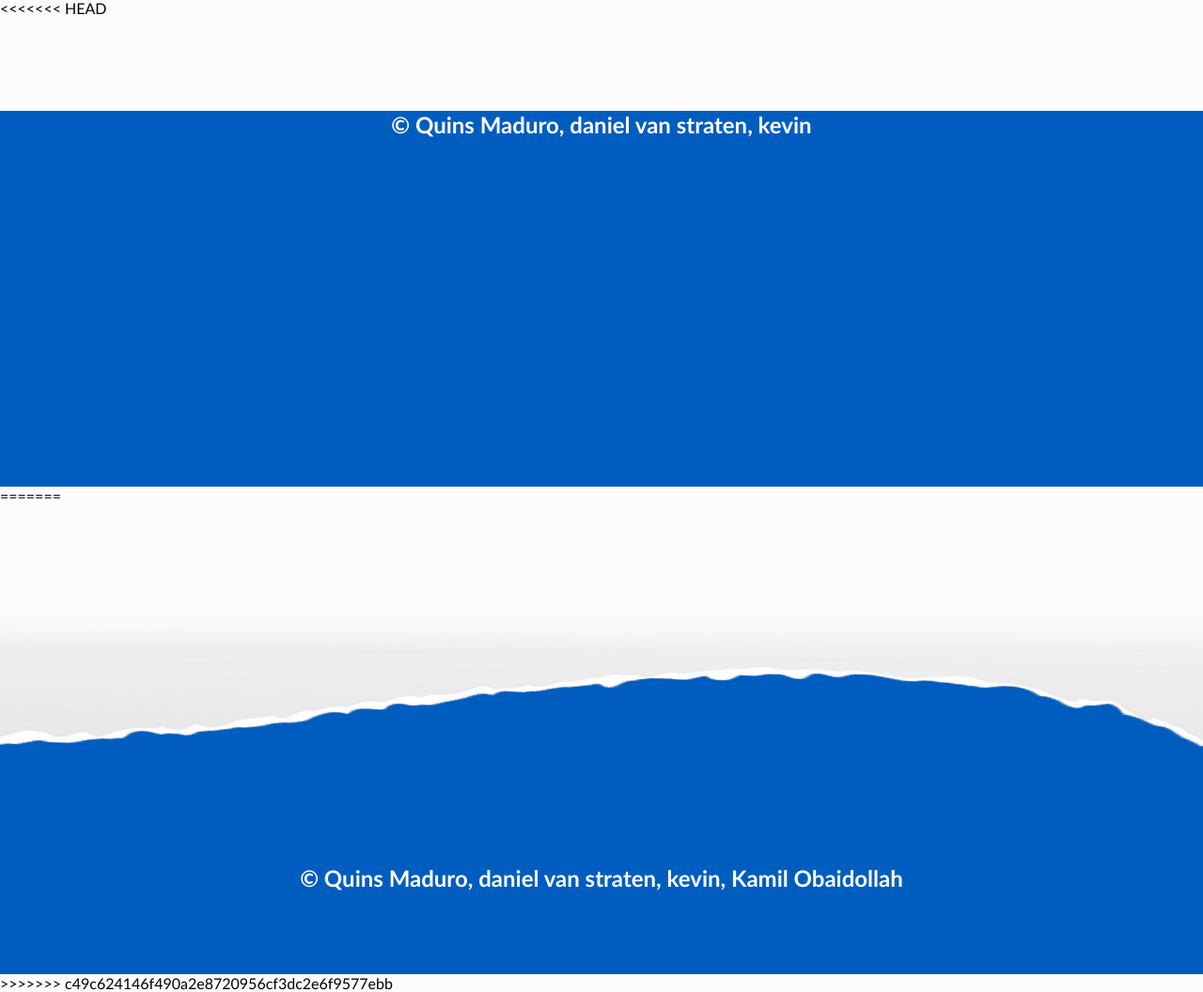
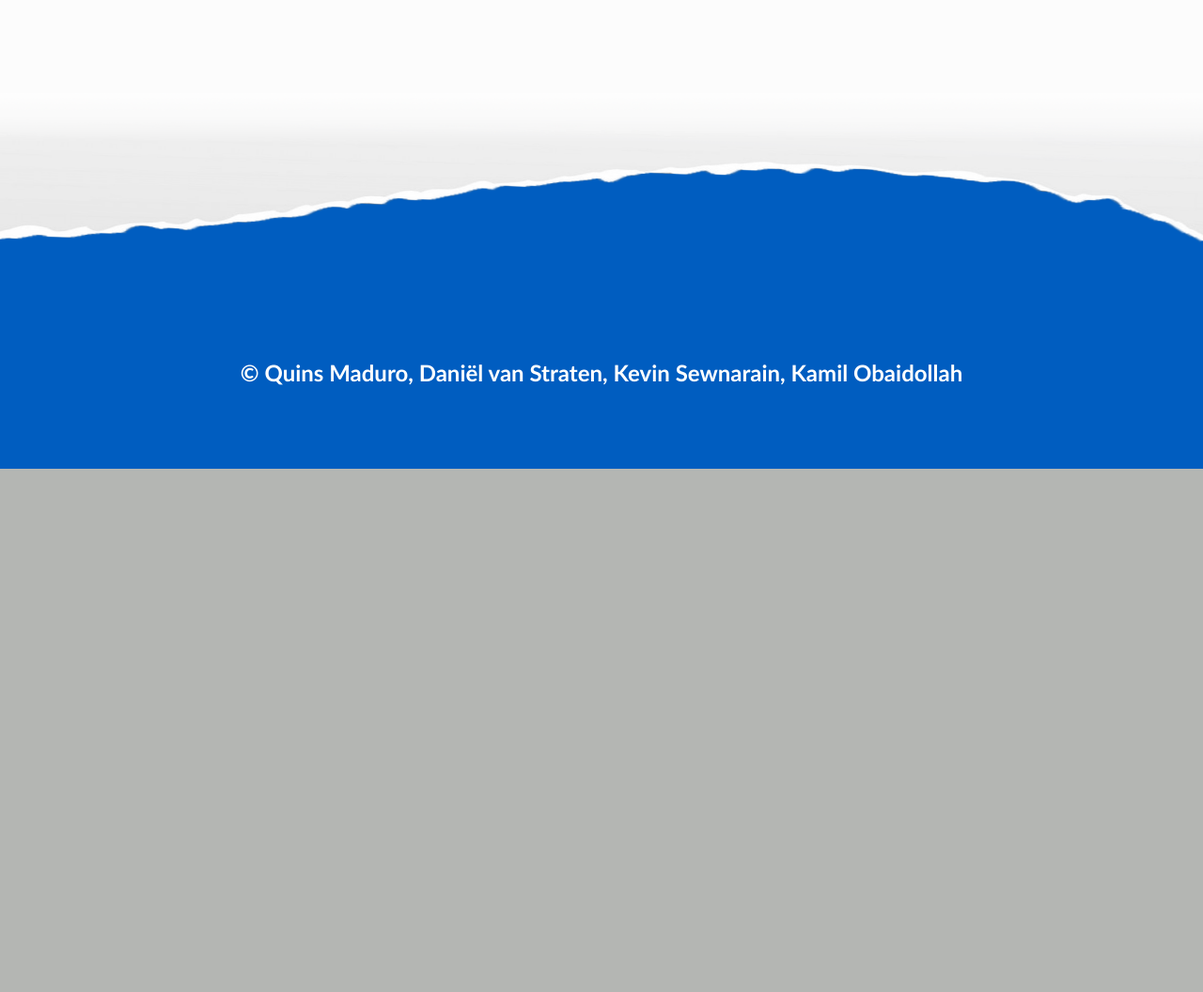
Before and after one commit to Davans01/Ala_Otto_Graaf, a PHP site: page / in a window 1280 px wide. Shown: the part 1637-2693 px from the top of the page at 94% size. After the commit the page ends 2136 px from the top, so only its background shows below. Run offline with PHP 8.4, Linux system fonts and the light colour scheme.

Commit message:
Added something

```diff
--- a/css/otto.css
+++ b/css/otto.css
@@ -7,7 +7,7 @@
    }
 .bg-img {
     /* The image used */
-    background-image: url("ottoback.png");
+    background-image: url("../images/ottoback.png");
     min-height: 780px;
     background-position: center;
     background-repeat: no-repeat;
@@ -89,7 +89,7 @@
  }
 .bg-img {
   /* The image used */
-  background-image: url("ottoback.png");
+  background-image: url("../images/ottoback.png");
   min-height: 780px;
   background-position: center;
   background-repeat: no-repeat;
--- a/includes/footer.php
+++ b/includes/footer.php
@@ -1,3 +1,4 @@
 <footer>
-     <h2>&copy; Quins Maduro, daniel van straten, kevin</h2>
+   <img class="footer" src="images/naamloos-1.png">
+     <h2>&copy; Quins Maduro, Daniël van Straten, Kevin Sewnarain, Kamil Obaidollah</h2>
 </footer>
--- a/index.php
+++ b/index.php
@@ -22,11 +22,6 @@
         <i class="fa fa-th btn-gallery active"></i>
         <i class="fa fa-list btn-list"></i>
       </nav>
-<<<<<<< HEAD
-
-=======
-
->>>>>>> c49c624146f490a2e8720956cf3dc2e6f9577ebb
 <br><br>
       <div class="gallery">
         <img class="picture" src="images/chi-liu-1552956-unsplash.jpg">
@@ -54,19 +49,10 @@
  $(this).animate({opacity:0.8},200);
 });
       </script>
-<<<<<<< HEAD
+     </html>
+
       <?php
       include("includes/footer.php");
       ?>
       </body>
      </html>
-=======
-
-      </body>
-     <footer>
-        <img class="footer" src="images/naamloos-1.png">
-          <h2>&copy; Quins Maduro, daniel van straten, kevin, Kamil Obaidollah</h2>
-     </footer>
-      </body>
-     </html>
->>>>>>> c49c624146f490a2e8720956cf3dc2e6f9577ebb
```
